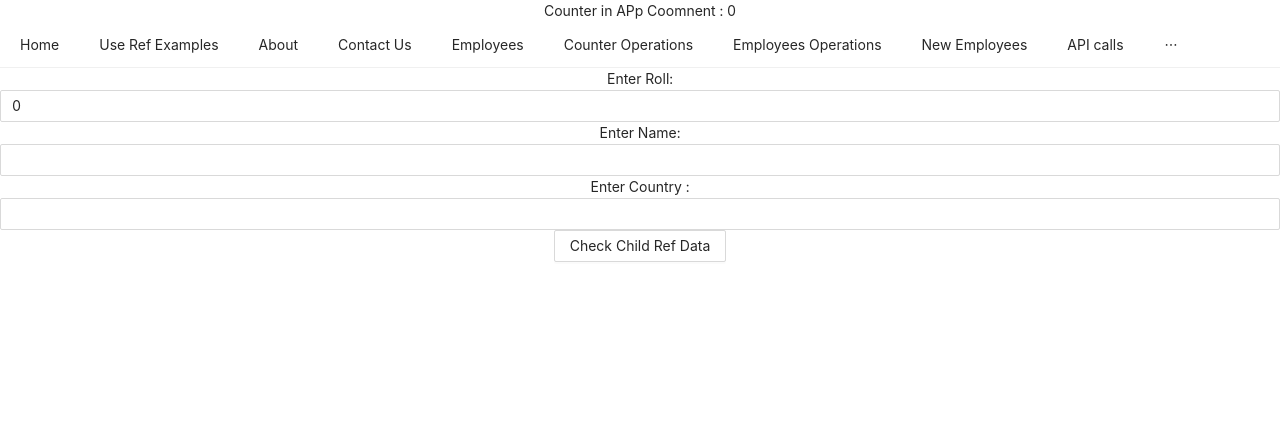
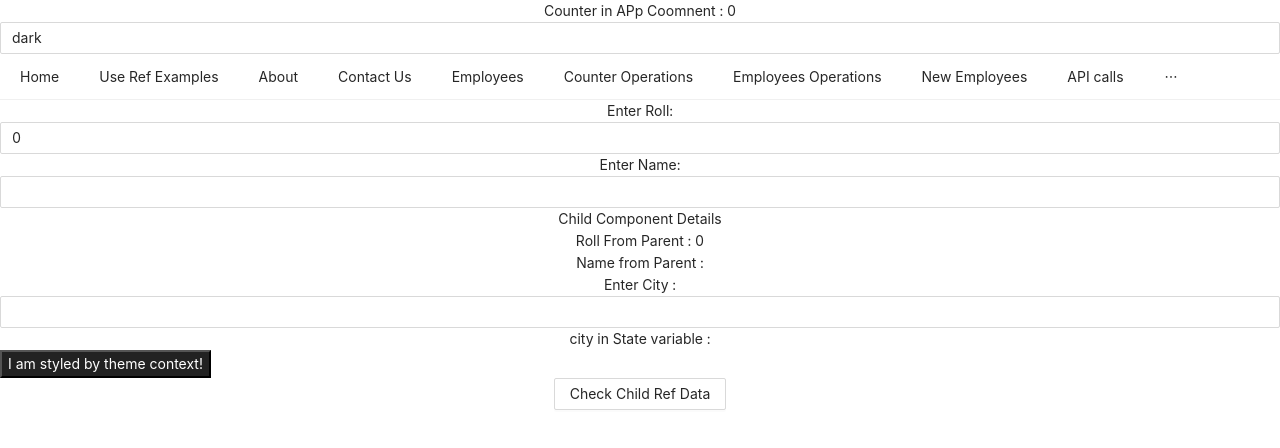
Before and after one commit to amit-gaikwad/react-dummy-examples, a React (Create React App) app: page /use-effect-example in a window 1280 px wide. Shown: the top 448 px of the page. Built offline with nearby package versions, Linux system fonts and the light colour scheme; no server answers.

Commit message:
add use context

```diff
--- a/src/App.js
+++ b/src/App.js
@@ -3,26 +3,63 @@ import "./App.css";
 import { AppRoutes } from "./components/Routes/AppRoutes";
 import { connect } from "react-redux";
 import PropTypes from "prop-types";
-import React from "react";
+import React, { useEffect, useState } from "react";
 import { getAllEmployeesData } from "./Actions/EmployeeAction";
+import { Input } from "antd";
 
-class App extends React.Component {
-  constructor(props) {
-    super(props);
-  }
-  componentDidMount() {
-    this.props.mygetAllEmployee();
-  }
-  render() {
-    //this.props.mygetAllEmployee();
-    return (
-      <div className="App">
-        Counter in APp Coomnent : {this.props.myCounter}
+const themes = {
+  light: {
+    foreground: "#000000",
+    background: "#eeeeee",
+  },
+  dark: {
+    foreground: "#ffffff",
+    background: "#222222",
+  },
+};
+export const ThemeContext = React.createContext(themes.light);
+
+const App = (props) => {
+  useEffect(() => {
+    props.mygetAllEmployee();
+  }, []);
+  const [themeType, setthemeType] = useState("dark");
+  const mainTheme = themes[themeType] || {
+    foreground: "black",
+    background: "red",
+  };
+  return (
+    <div className="App">
+      Counter in APp Coomnent : {props.myCounter}
+      <Input
+        value={themeType}
+        onChange={(e) => {
+          setthemeType(e.target.value);
+        }}
+      ></Input>
+      <ThemeContext.Provider value={mainTheme}>
         <AppRoutes></AppRoutes>
-      </div>
-    );
-  }
-}
+      </ThemeContext.Provider>
+    </div>
+  );
+};
+// class App extends React.Component {
+//   // constructor(props) {
+//   //   super(props);
+//   // }
+//   // componentDidMount() {
+//   //   this.props.mygetAllEmployee();
+//   // }
+//   render() {
+//     //this.props.mygetAllEmployee();
+//     return (
+//       <div className="App">
+//         Counter in APp Coomnent : {this.props.myCounter}
+//         <AppRoutes></AppRoutes>
+//       </div>
+//     );
+//   }
+// }
 
 App.propTypes = {
   myCounter: PropTypes.number.isRequired,
--- a/src/components/useEffectComponents/ChildComponent.jsx
+++ b/src/components/useEffectComponents/ChildComponent.jsx
@@ -1,8 +1,11 @@
 import { Col, Input, Row } from "antd";
 import PropTypes from "prop-types";
-import { useEffect, useState } from "react";
+import { useContext, useEffect, useState } from "react";
+import { ThemeContext } from "../../App";
 
 export const ChildComponent = (props) => {
+  const theme = useContext(ThemeContext);
+
   const [city, setCity] = useState();
 
   useEffect(() => {
@@ -51,6 +54,9 @@ export const ChildComponent = (props) => {
         Enter City :<Input onChange={handleCityChange} value={city}></Input>
       </Col>
       <Col span={24}>city in State variable :{city}</Col>
+      <button style={{ background: theme.background, color: theme.foreground }}>
+        I am styled by theme context!
+      </button>
     </Row>
   );
 };
--- a/src/components/useEffectComponents/ParentComponent.jsx
+++ b/src/components/useEffectComponents/ParentComponent.jsx
@@ -1,7 +1,7 @@
 import { Button, Col, Input, Row } from "antd";
 import React, { useRef, useState } from "react";
-//import { ChildComponent } from "./ChildComponent";
-import { ClassComponentDemo } from "./ClassComponentDemo";
+import { ChildComponent } from "./ChildComponent";
+//import { ClassComponentDemo } from "./ClassComponentDemo";
 
 export function ParentComponent() {
   const [roll, setRoll] = useState(0);
@@ -31,12 +31,12 @@ export function ParentComponent() {
         Enter Name: <Input onChange={handleNameChange} value={sName}></Input>
       </Col>
       <Col span={24}>
-        {/* <ChildComponent
+        <ChildComponent
           ref={childRef}
           roll={roll}
           name={sName}
-        ></ChildComponent> */}
-        <ClassComponentDemo></ClassComponentDemo>
+        ></ChildComponent>
+        {/* <ClassComponentDemo></ClassComponentDemo> */}
       </Col>
       <Col span={24}>
         <Button onClick={handleCheckClick}>Check Child Ref Data</Button>
```
